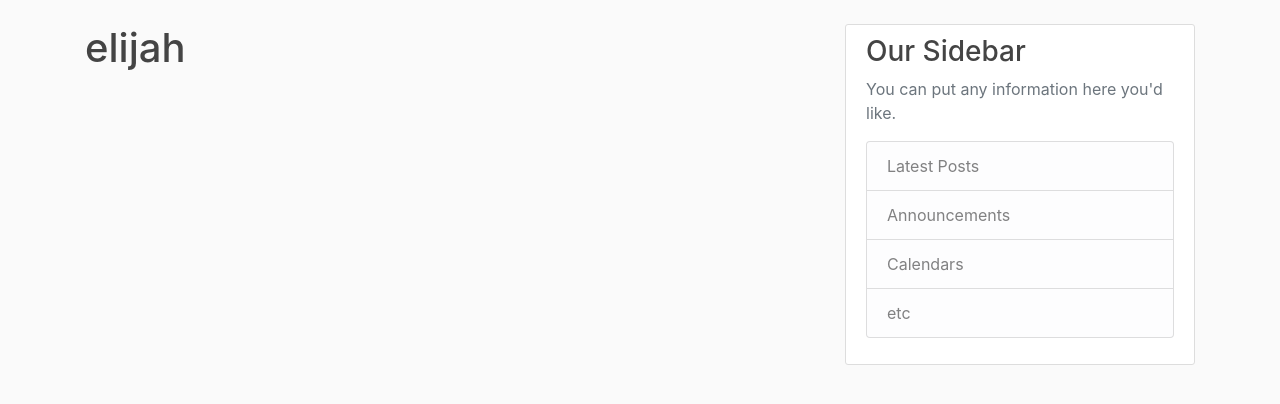
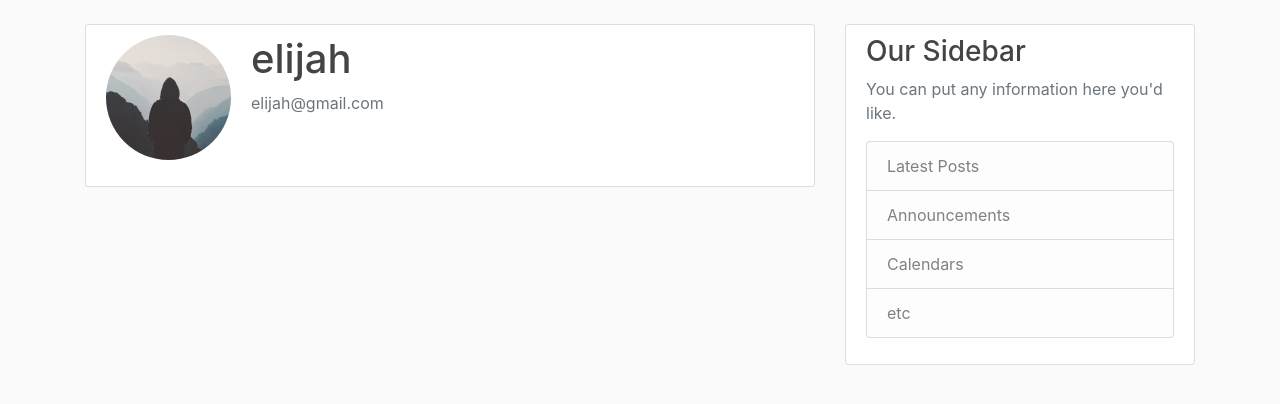
Before and after one commit to ElijahCoding/Flask-Python, a Flask app: page /account in a window 1280 px wide. Shown: the part 56-460 px from the top of the page. Run offline with Flask 2, Linux system fonts and the light colour scheme; a user stored in the database is signed in; some libraries are stand-ins or nearby versions.

Commit message:
showing avatar

```diff
--- a/Blog/flaskblog/routes.py
+++ b/Blog/flaskblog/routes.py
@@ -66,4 +66,5 @@ def logout():
 @app.route('/account')
 @login_required
 def account():
-    return render_template('account.html', title='Account')
+    image_file = url_for('static', filename='profile_pics/' + current_user.image_file)
+    return render_template('account.html', title='Account', image_file=image_file)
--- a/Blog/flaskblog/templates/account.html
+++ b/Blog/flaskblog/templates/account.html
@@ -1,4 +1,12 @@
 {% extends "layout.html" %}
 {% block content %}
-    <h1>{{ current_user.username }}</h1>
+    <div class="content-section">
+      <div class="media">
+        <img class="rounded-circle account-img" src="{{ image_file }}">
+        <div class="media-body">
+          <h2 class="account-heading">{{ current_user.username }}</h2>
+          <p class="text-secondary">{{ current_user.email }}</p>
+        </div>
+      </div>
+    </div>
 {% endblock content %}
```
Also changed, not shown: Blog/flaskblog/static/profile_pics/2e32b4c96a8d8f10.jpg (added), Blog/flaskblog/static/profile_pics/7798432669b8b3ac.jpg (added), Blog/flaskblog/static/profile_pics/85ed1b444539873d.png (added), Blog/flaskblog/static/profile_pics/b6e1c53325f88b74.png (added), Blog/flaskblog/static/profile_pics/default.jpg (added).
